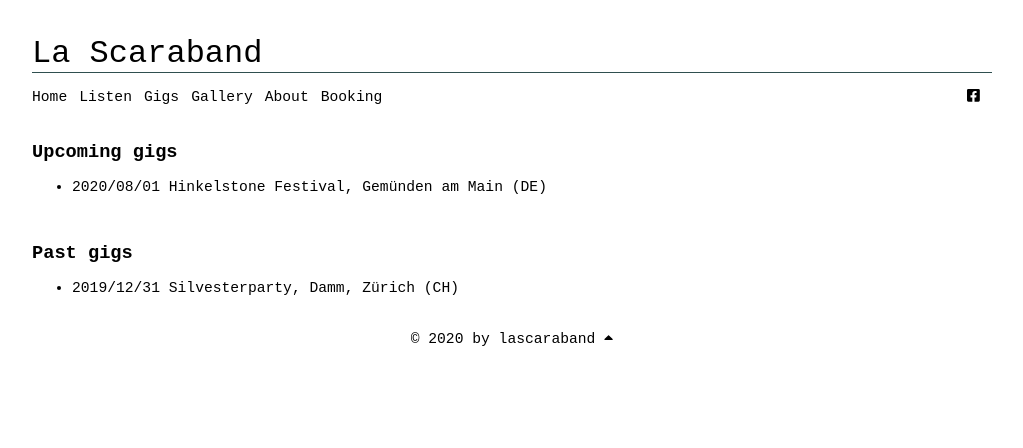
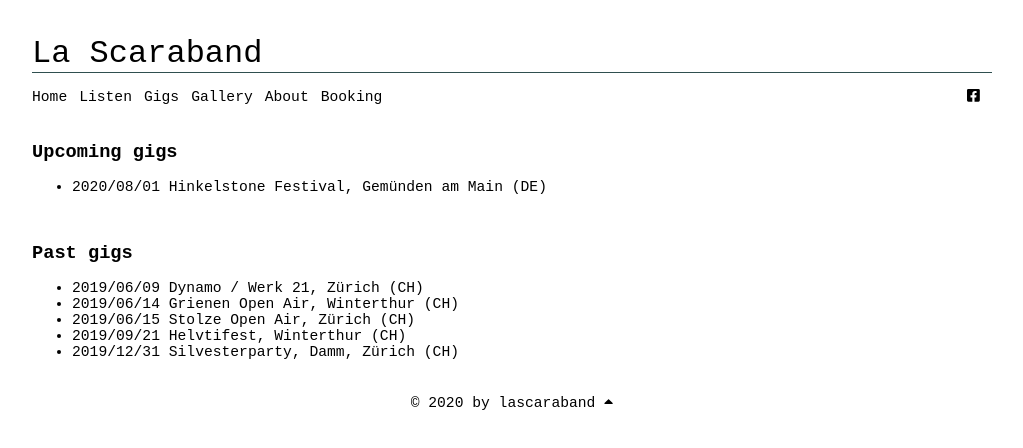
Before and after one commit to ynnckth/lascaraband.ch, a React (Create React App) app in the folder frontend/: page /#/gigs in a window 1280 px wide. Shown: the top 448 px of the page, without its empty margins (128-1151 px from the left). Built offline with nearby package versions, Linux system fonts and the light colour scheme.

Commit message:
Embed facebook video

```diff
--- a/frontend/src/App.css
+++ b/frontend/src/App.css
@@ -3,6 +3,6 @@
     height: 100%;
     margin: 0 auto;
     padding-top: 20px;
-    padding-right: 10px;
-    padding-left: 10px;
+    padding-right: 20px;
+    padding-left: 20px;
 }
--- a/frontend/src/assets/gigs.json
+++ b/frontend/src/assets/gigs.json
@@ -1,4 +1,20 @@
 [
+  {
+    "date": "2019/06/09",
+    "description": "Dynamo / Werk 21, Zürich (CH)"
+  },
+  {
+    "date": "2019/06/14",
+    "description": "Grienen Open Air, Winterthur (CH)"
+  },
+  {
+    "date": "2019/06/15",
+    "description": "Stolze Open Air, Zürich (CH)"
+  },
+  {
+    "date": "2019/09/21",
+    "description": "Helvtifest, Winterthur (CH)"
+  },
   {
     "date": "2019/12/31",
     "description": "Silvesterparty, Damm, Zürich (CH)"
--- a/frontend/src/components/Home/Home.css
+++ b/frontend/src/components/Home/Home.css
@@ -1,3 +1,3 @@
 .instagram-feed {
-    margin-top: 40px;
+    margin-top: 15px;
 }
--- /dev/null
+++ b/frontend/src/components/Listen/Listen.css
@@ -0,0 +1,4 @@
+.facebook-embedded-video {
+    border:none;
+    overflow:hidden
+}
--- a/frontend/src/components/Listen/Listen.tsx
+++ b/frontend/src/components/Listen/Listen.tsx
@@ -1,5 +1,5 @@
 import React from 'react';
-
+import './Listen.css';
 
 // TODO:
 //  - embed bandcamp widget with single (as soon as released)
@@ -8,8 +8,14 @@ import React from 'react';
 const Listen: React.FC = () => {
   return (
     <div className="listen">
-      <h1>Upcoming gigs</h1>
-      <p>coming soon...</p>
+      <h1>Listen</h1>
+
+      <iframe
+        src="https://www.facebook.com/plugins/video.php?href=https%3A%2F%2Fwww.facebook.com%2Fsuperscaras%2Fvideos%2F657849404639648%2F&show_text=0&width=560"
+        className="facebook-embedded-video"
+        width="560" height="315" scrolling="no" frameBorder="0"
+        >
+      </iframe>
     </div>
   );
 };
```
